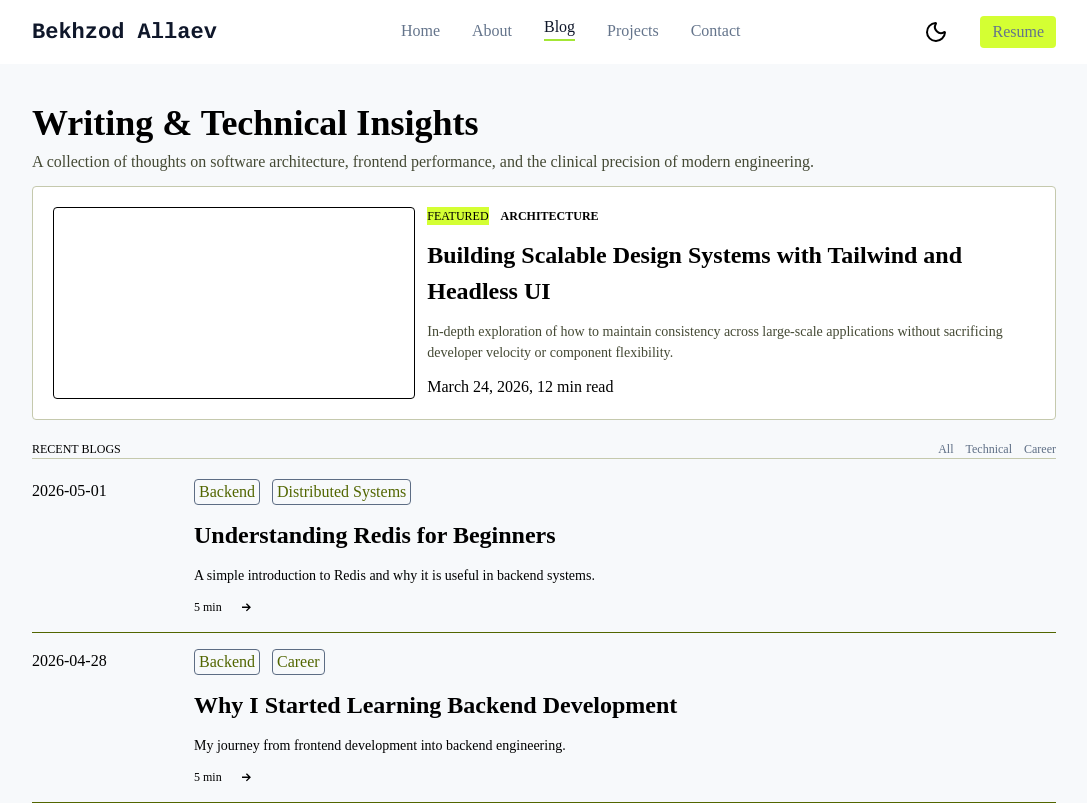
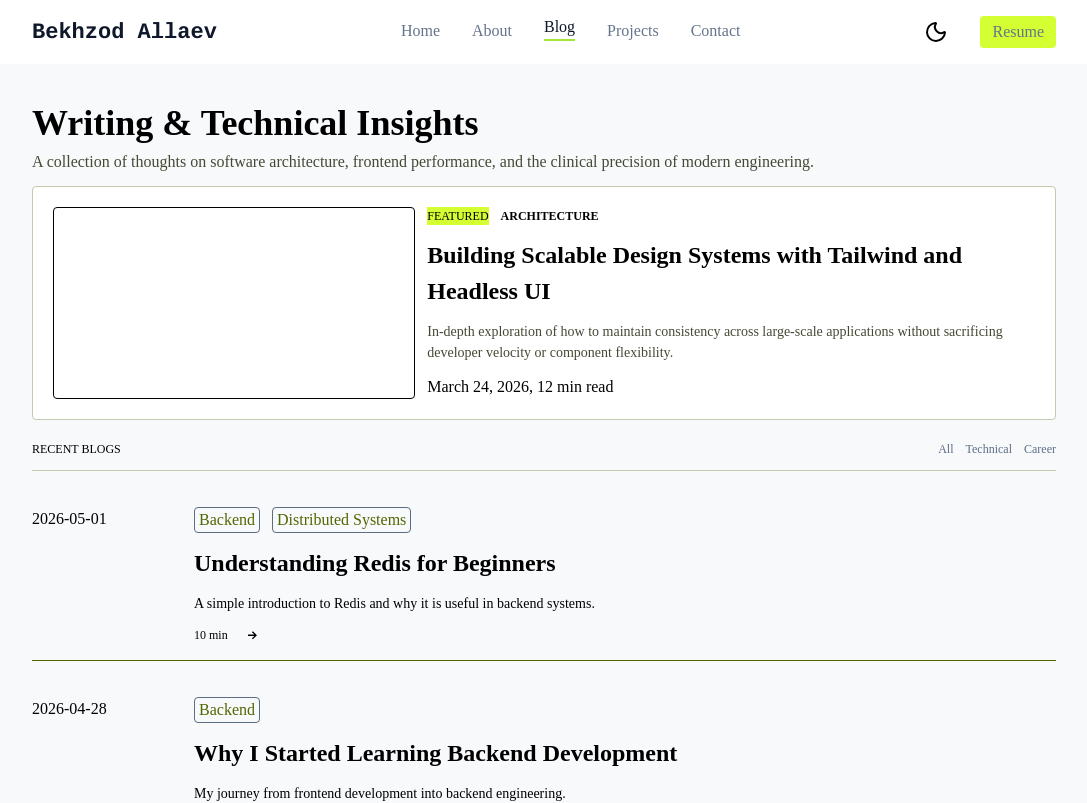
Before and after one commit to bekhzodallaev/bekhzod-portfolio, a Next.js app: page /blog in a window 1280 px wide. Shown: the top 803 px of the page, without its empty margins (96-1183 px from the left). Built offline with nearby package versions, Linux system fonts and the light colour scheme; a web font is replaced by a local one.

Commit message:
add filter for blogs

```diff
--- a/content/blog/how-nodejs-event-loop-works.md
+++ b/content/blog/how-nodejs-event-loop-works.md
@@ -2,9 +2,11 @@
 title: "How the Node.js Event Loop Really Works"
 description: "A deep dive into the Node.js event loop, covering phases, microtasks, callbacks, and asynchronous execution."
 date: "2026-04-12"
-tags: ["Backend", "Career"]
+tags: ["Backend"]
 cover: "/images/backend-journey.png"
 featured: true
+category: "Technical"
+duration: "10 min"
 ---
 
 # How the Node.js Event Loop Really Works
--- a/content/blog/understanding-closures-in-javascript.md
+++ b/content/blog/understanding-closures-in-javascript.md
@@ -2,9 +2,11 @@
 title: "Understanding Closures in JavaScript"
 description: "Learn how closures work internally in JavaScript and how they help create powerful patterns for state management and encapsulation."
 date: "2026-04-10"
-tags: ["Backend", "Career"]
+tags: ["Backend"]
 cover: "/images/backend-journey.png"
 featured: false
+category: "Technical"
+duration: "10 min"
 ---
 
 # Understanding Closures in JavaScript
--- a/content/blog/understanding-redis-for-beginners.md
+++ b/content/blog/understanding-redis-for-beginners.md
@@ -5,6 +5,8 @@ date: "2026-05-01"
 tags: ["Backend", "Distributed Systems"]
 cover: "/images/redis.png"
 featured: false
+category: "Technical"
+duration: "10 min"
 ---
 
 # Understanding Redis for Beginners
--- a/content/blog/why-i-started-learning-backend-development.md
+++ b/content/blog/why-i-started-learning-backend-development.md
@@ -2,9 +2,11 @@
 title: "Why I Started Learning Backend Development"
 description: "My journey from frontend development into backend engineering."
 date: "2026-04-28"
-tags: ["Backend", "Career"]
+tags: ["Backend"]
 cover: "/images/backend-journey.png"
 featured: false
+category: "Career"
+duration: "10 min"
 ---
 
 # Why I Started Learning Backend Development
--- /dev/null
+++ b/src/app/blog/BlogFilter.tsx
@@ -0,0 +1,67 @@
+'use client';
+
+import React, { useState } from 'react';
+import BlogList from '@/src/components/Blog/BlogList';
+
+type BlogType = {
+  date: string;
+  tags: string[];
+  title: string;
+  description?: string;
+  duration: string;
+  slug: string;
+  category:string;
+};
+
+type BlogFilterProps = {
+  blogs: BlogType[];
+};
+
+const BlogFilter = ({ blogs }: BlogFilterProps) => {
+  const [category, setCategory] = useState('All');
+
+  const filteredBlogs =
+    category === 'All'
+      ? blogs
+      : blogs.filter((blog) => blog.category === category);
+
+  return (
+    <div>
+         <div className='flex justify-between mt-5'>
+            <h3 className='text-[12px]'>RECENT BLOGS</h3>
+        <div className="flex gap-3 items-center text-[12px] text-[#5D6D84]">
+
+        <button onClick={() => setCategory('All')}>
+          All
+        </button>
+
+        <button onClick={() => setCategory('Technical')}>
+          Technical
+        </button>
+
+        <button onClick={() => setCategory('Career')}>
+          Career
+        </button>
+      </div>
+        </div>
+
+      <div className="h-[1px] bg-[#C5C9AD] mb-5 mt-3"></div>
+
+      <div className="flex flex-col gap-5">
+        {filteredBlogs.map((blog) => (
+          <BlogList
+            key={blog.slug}
+            type={blog.tags}
+            topic={blog.title}
+            date={blog.date}
+            duration={blog.duration}
+            slug={blog.slug}
+            summary={blog.description}
+          />
+        ))}
+      </div>
+    </div>
+  );
+};
+
+export default BlogFilter;
--- a/src/app/blog/[slug]/page.tsx
+++ b/src/app/blog/[slug]/page.tsx
@@ -1,5 +1,6 @@
 import ReactMarkdown from "react-markdown";
 import { getPostBySlug } from "@/src/lib/blog/getAllPosts";
+import Button from "@/src/components/Button/Button";
 
 type Props = {
   params: Promise<{
@@ -9,19 +10,16 @@ type Props = {
 
 const Page = async ({ params }: Props) => {
   const { slug } = await params;
-
   const post = getPostBySlug(slug);
-
   if (!post) {
     return <div>Post not found</div>;
   }
 
   return (
-    <article>
+    <article className="mt-[2rem]">
+      <Button />
       <h1>{post.metadata.title}</h1>
-
       <p>{post.metadata.date}</p>
-
       <ReactMarkdown>
         {post.content}
       </ReactMarkdown>
--- a/src/app/blog/page.tsx
+++ b/src/app/blog/page.tsx
@@ -1,5 +1,6 @@
 import BlogList from '@/src/components/Blog/BlogList';
 import { getAllPosts } from '@/src/lib/blog/getAllPosts';
+import BlogFilter from './BlogFilter';
 
 const page = () => {
   const posts = getAllPosts();
@@ -25,27 +26,7 @@ component flexibility.
 
        </div>
      </div>
-        <div className='flex justify-between mt-5'>
-            <h3 className='text-[12px]'>RECENT BLOGS</h3>
-            <div className='text-[12px] text-[#5D6D84] flex gap-3'>
-                <p>All</p>
-                <p>Technical</p>
-                <p>Career</p>
-            </div>
-        </div>
-           <div className='h-[1px] bg-[#C5C9AD] mb-5'></div>
-
-           {posts.map((blog, index) =>(
-            <BlogList
-            key={blog.slug}
-             type={blog.tags}
-             topic={blog.title}
-             date={blog.date}
-             duration="5 min"
-             slug={blog.slug}
-             summary={blog.description}
-            />
-           ))}
+       <BlogFilter blogs={posts} />
     </div>
   )
 }
--- /dev/null
+++ b/src/components/Button/Button.tsx
@@ -0,0 +1,20 @@
+'use client';
+
+import React from 'react'
+import { useRouter } from 'next/navigation'
+import { IoMdArrowBack } from "react-icons/io";
+
+
+const Button = () => {
+    const router = useRouter();
+  return (
+    <div className='mb-[1rem]'>
+      <button onClick={() => router.back()} className='flex gap-2 font-bold text-[18px] items-center cursor-pointer'>
+        <IoMdArrowBack />
+        Back
+      </button>
+    </div>
+  )
+}
+
+export default Button
--- a/src/lib/blog/getAllPosts.ts
+++ b/src/lib/blog/getAllPosts.ts
@@ -9,7 +9,10 @@ type Frontmatter = {
   tags: string[];
   cover: string;
   featured?:boolean
+  duration:string
+  category:string
 };
+
 
 export type PostMeta = Frontmatter & {
   slug: string;
```
